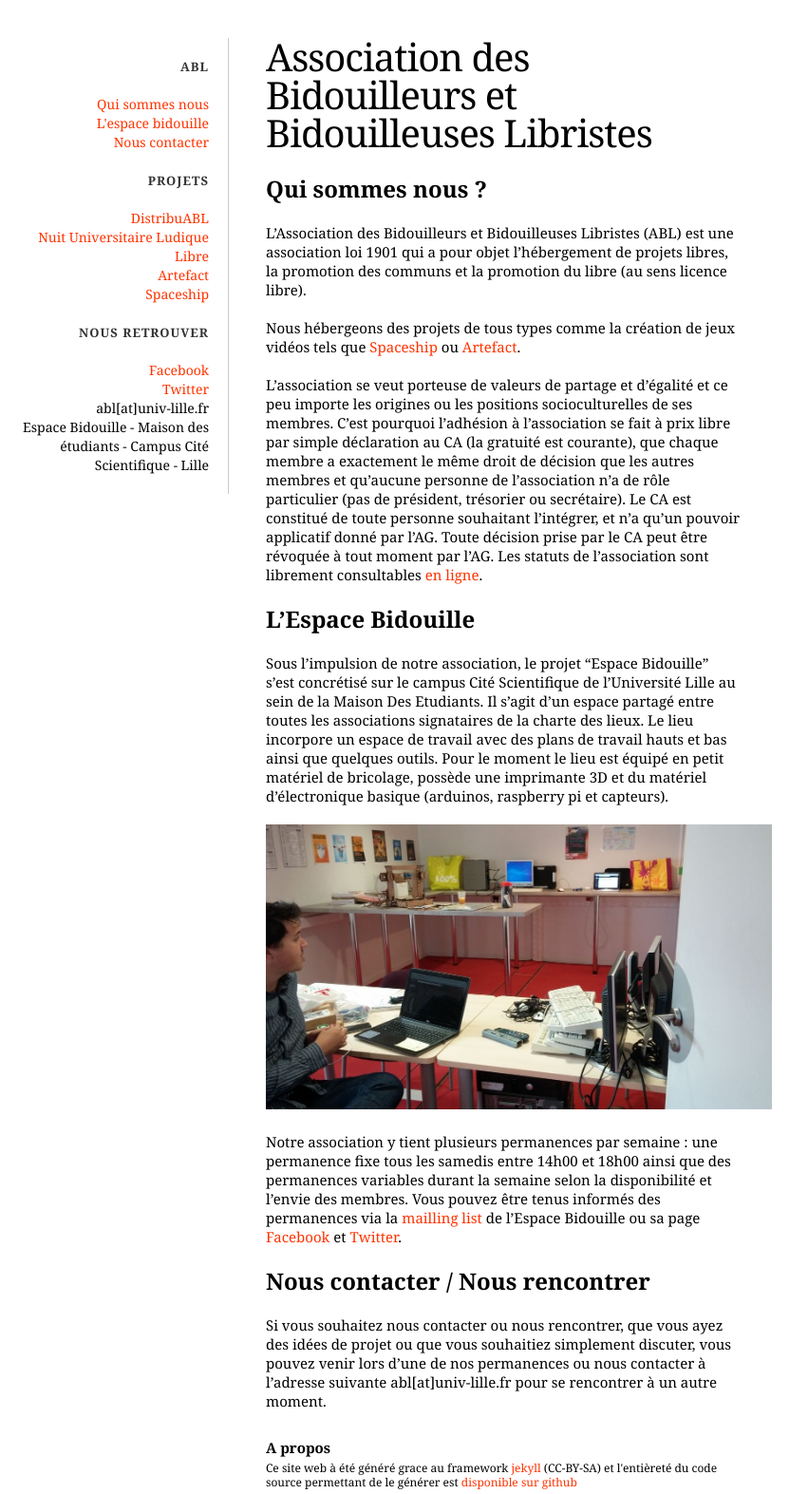
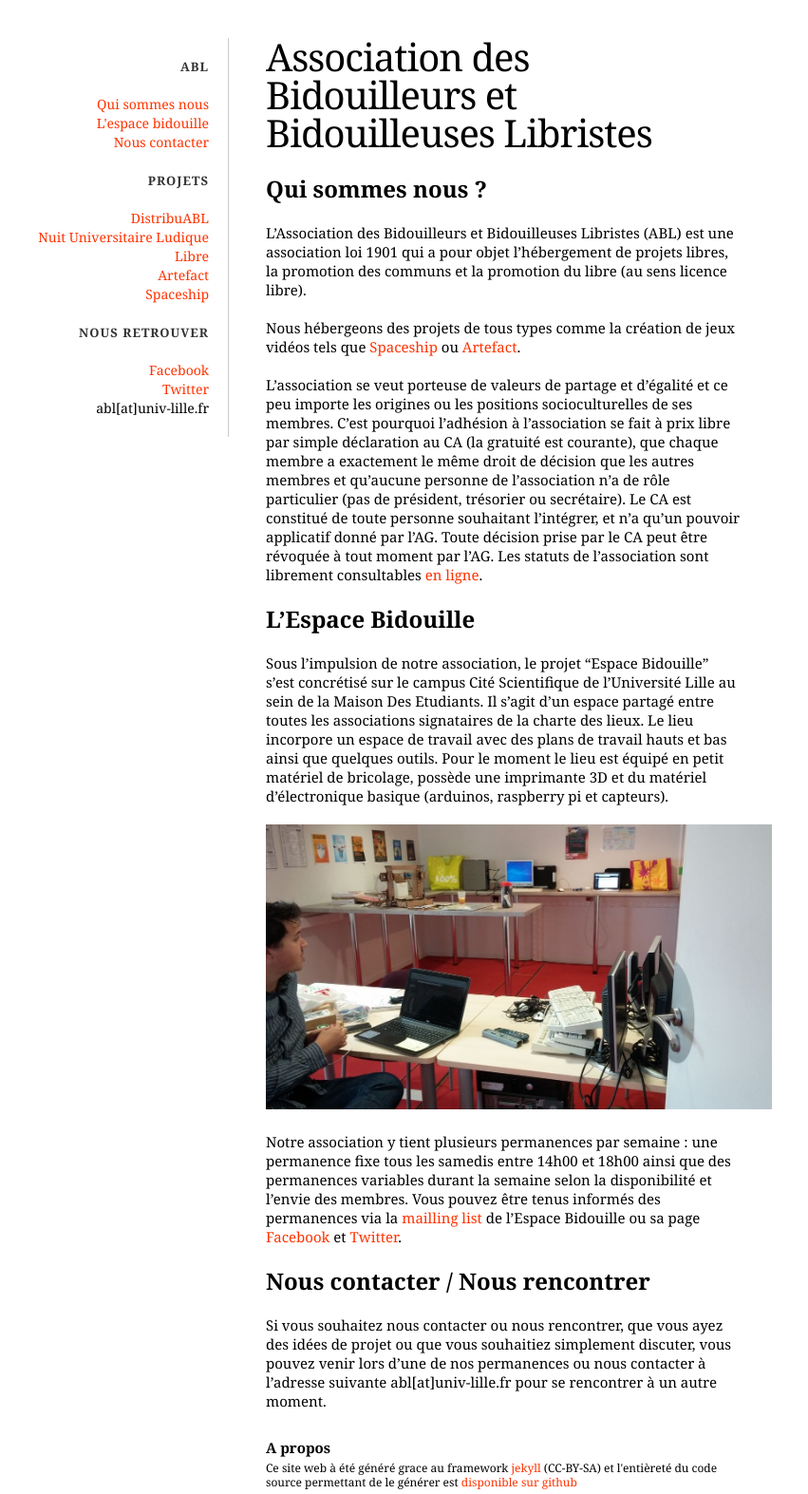
Before and after one commit to bidouilleurslibristes/bidouilleurslibristes.github.io, a Jekyll site: the page built from index.md, in a window 1280 px wide. Shown: the whole page at 95% size, without its empty margins (0-851 px from the left). Built offline with Jekyll 4.4.1, drawn with Linux system fonts in a browser that asks for light colours; our own code applies the rules of GitHub Pages for plain Markdown files.

Commit message:
Update sidebar.html

```diff
--- a/_includes/sidebar.html
+++ b/_includes/sidebar.html
@@ -17,5 +17,4 @@
         <li><a href="https://www.facebook.com/EspaceBidouille/">Facebook</a></li>
 	<li><a href="https://twitter.com/espacebidouille">Twitter</a></li>
         <li>abl[at]univ-lille.fr</li>
-        <li>Espace Bidouille - Maison des étudiants - Campus Cité Scientifique - Lille</li>
     </ul>
```
